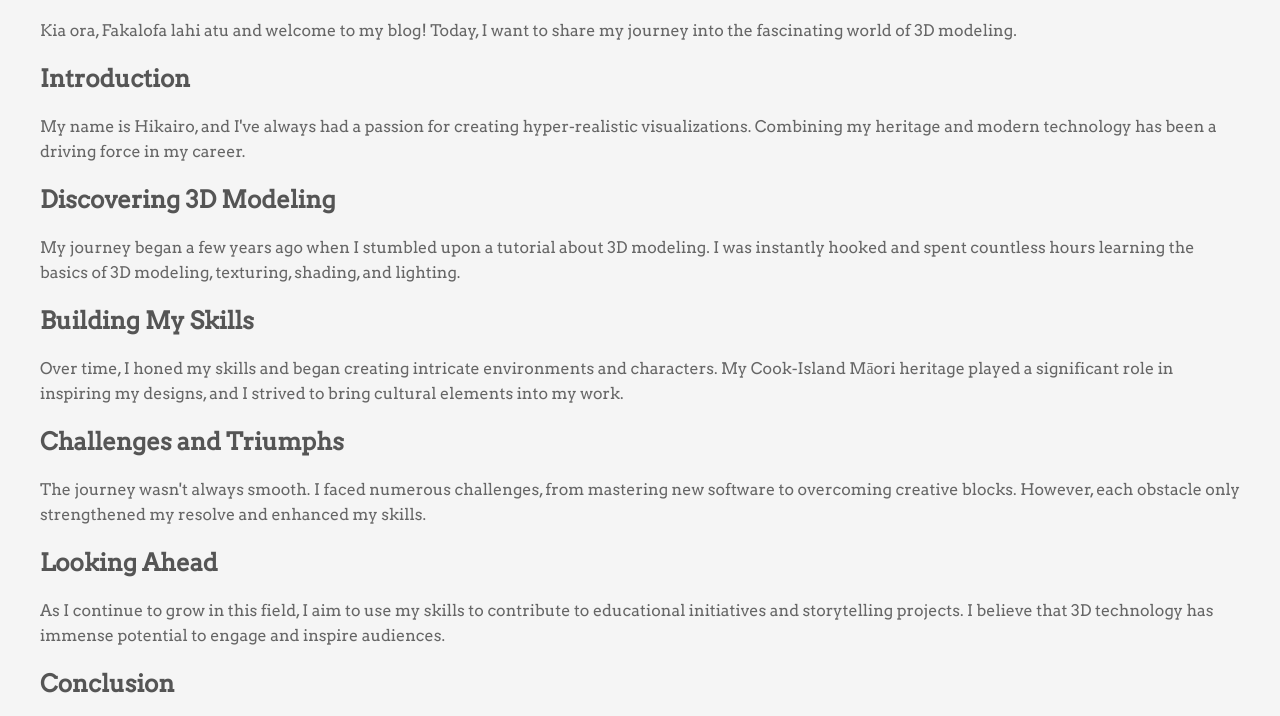
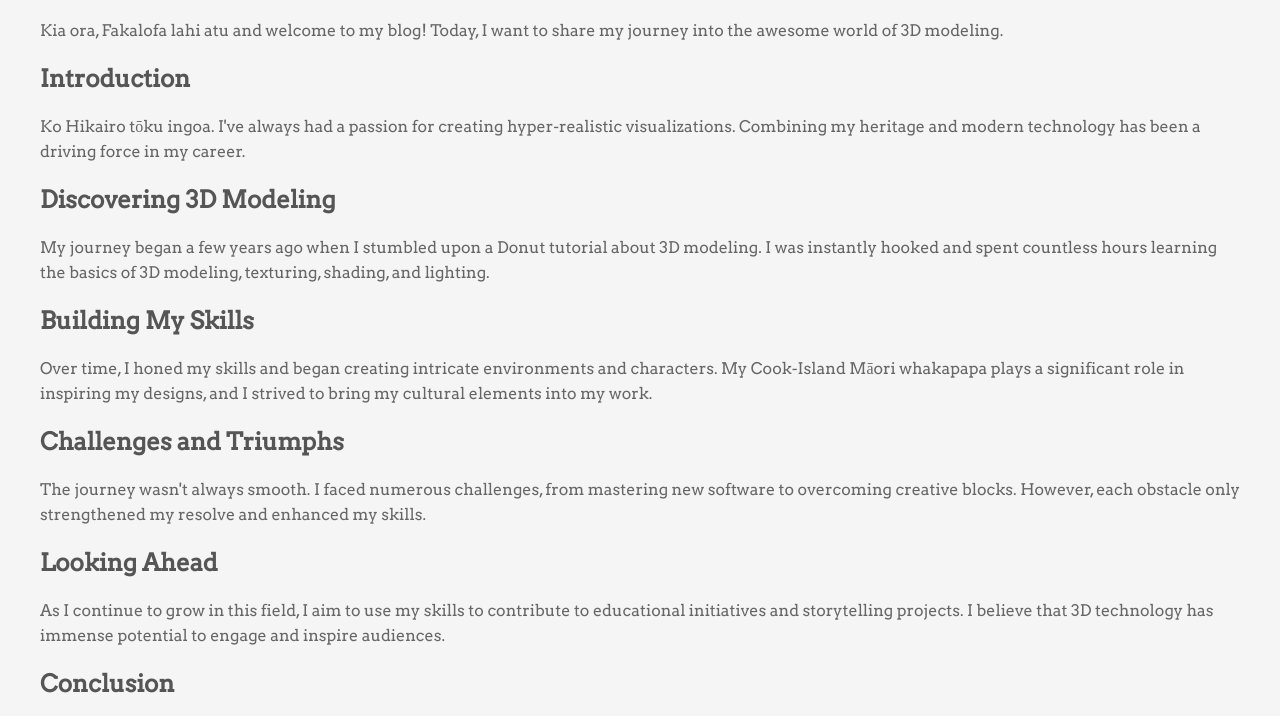
Before and after one commit to KingKairo09/KingKairo09.github.io, a plain HTML site: page blog/my-journey-into-3d-modeling.html in a window 1280 px wide. Shown: the part 63-779 px from the top of the page. Drawn offline with Linux system fonts and the light colour scheme.

Commit message:
modified: my-journey-into-3d-modeling

```diff
--- a/blog/my-journey-into-3d-modeling.html
+++ b/blog/my-journey-into-3d-modeling.html
@@ -18,29 +18,29 @@
     <div class="blogPost">
       <p>
         Kia ora, Fakalofa lahi atu and welcome to my blog! Today, I want to
-        share my journey into the fascinating world of 3D modeling.
+        share my journey into the awesome world of 3D modeling.
       </p>
 
       <h2>Introduction</h2>
       <p>
-        My name is Hikairo, and I've always had a passion for creating
+        Ko Hikairo tōku ingoa. I've always had a passion for creating
         hyper-realistic visualizations. Combining my heritage and modern
         technology has been a driving force in my career.
       </p>
 
       <h2>Discovering 3D Modeling</h2>
       <p>
-        My journey began a few years ago when I stumbled upon a tutorial about
-        3D modeling. I was instantly hooked and spent countless hours learning
-        the basics of 3D modeling, texturing, shading, and lighting.
+        My journey began a few years ago when I stumbled upon a Donut tutorial
+        about 3D modeling. I was instantly hooked and spent countless hours
+        learning the basics of 3D modeling, texturing, shading, and lighting.
       </p>
 
       <h2>Building My Skills</h2>
       <p>
         Over time, I honed my skills and began creating intricate environments
-        and characters. My Cook-Island Māori heritage played a significant role
-        in inspiring my designs, and I strived to bring cultural elements into
-        my work.
+        and characters. My Cook-Island Māori whakapapa plays a significant role
+        in inspiring my designs, and I strived to bring my cultural elements
+        into my work.
       </p>
 
       <h2>Challenges and Triumphs</h2>
```
